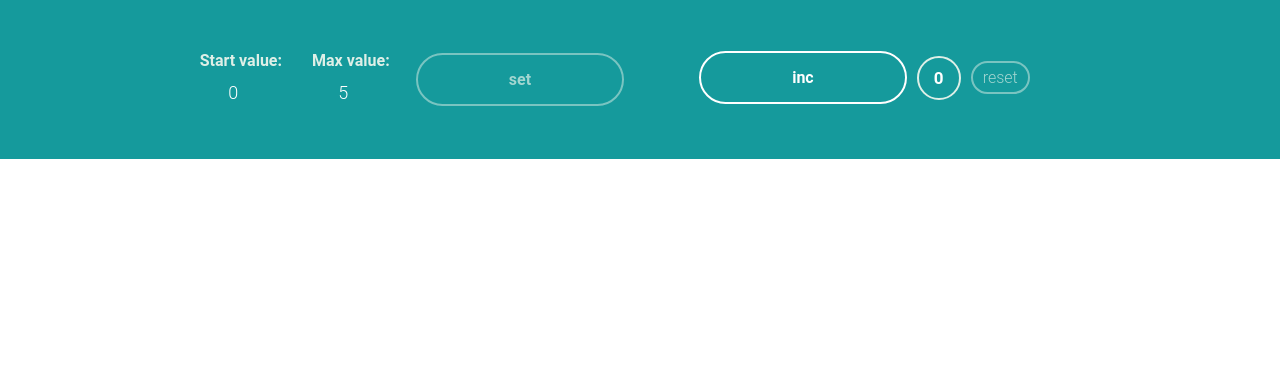
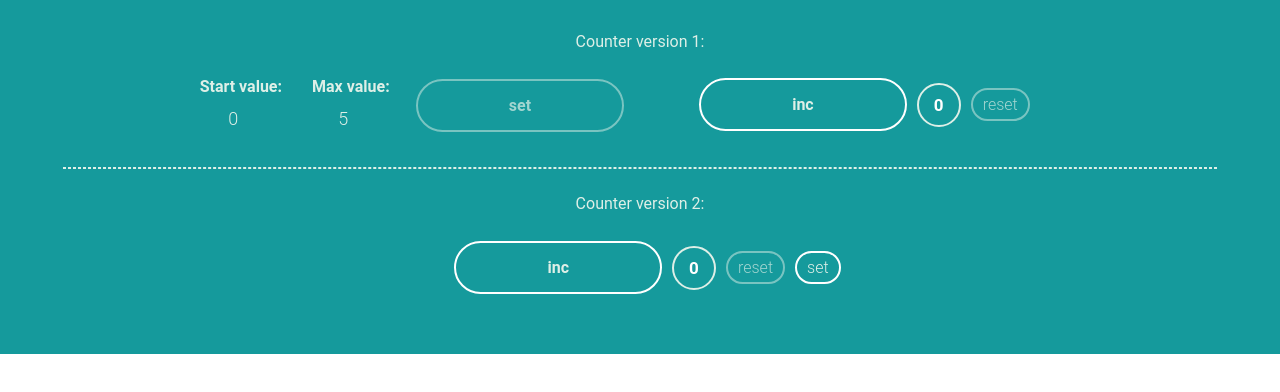
Before and after one commit to antondoom1/counter, a React (Create React App) app: page / in a window 1280 px wide. Shown: the top 392 px of the page. Built offline with nearby package versions, Linux system fonts and the light colour scheme.

Commit message:
add the advanced independent counter version 2 new state, logic refactoring

```diff
--- a/src/App.css
+++ b/src/App.css
@@ -5,5 +5,11 @@
     display: flex;
     align-items: center;
     flex-direction: column;
-    color: #FFFFFF;
+    color: #DEEFE7;
 }
+
+.app hr {
+    width: 90%;
+    margin-bottom: 25px;
+    border: 1px dashed #DEEFE7;
+}
--- a/src/App.tsx
+++ b/src/App.tsx
@@ -1,71 +1,139 @@
-import React, {ChangeEvent, useEffect, useState} from 'react'
+import React, {useEffect, useState} from 'react'
 import './App.css'
 import {CounterV1} from './counters/CounterV1/CounterV1'
+import {CounterV2} from './counters/CounterV2/CounterV2'
 
 export type ErrorType = 'Incorrect value!' | 'Enter correct values and press "set"' | null
+type CountersStateType = {
+  counterId: number
+  minValue: number
+  maxValue: number
+  number: number
+}
 
 function App() {
-
-  const [minValue, setMinValue] = useState<number>(0)
-  const [maxValue, setMaxValue] = useState<number>(5)
-  const [number, setNumber] = useState<number>(minValue)
+  const [counters, setCounters] = useState<CountersStateType[]>([
+    {counterId: 1, minValue: 0, maxValue: 5, number: 0},
+    {counterId: 2, minValue: 0, maxValue: 5, number: 0}
+  ])
+  const [showCounter, setShowCounter] = useState<boolean>(true)
   let [error, setError] = useState<ErrorType>(null)
 
   useEffect(() => {
-    let startValueAsString = localStorage.getItem('start value')
-    let maxValueAsString = localStorage.getItem('max value')
-    if (startValueAsString && maxValueAsString) {
-      setMinValue(JSON.parse(startValueAsString))
-      setNumber(JSON.parse(startValueAsString))
-      setMaxValue(JSON.parse(maxValueAsString))
-    }
+    let startValueCounterV1AsString = localStorage.getItem('start value of counter v1')
+    let maxValueCounterV1AsString = localStorage.getItem('max value of counter v1')
+    let startValueCounterV2AsString = localStorage.getItem('start value of counter v2')
+    let maxValueCounterV2AsString = localStorage.getItem('max value of counter v2')
+
+    setCounters(counters.map(c =>
+      c.counterId === 1 && startValueCounterV1AsString && maxValueCounterV1AsString
+        ?
+        {
+          ...c,
+          minValue: JSON.parse(startValueCounterV1AsString),
+          maxValue: JSON.parse(maxValueCounterV1AsString),
+          number: JSON.parse(startValueCounterV1AsString)
+        } :
+        c.counterId === 2 && startValueCounterV2AsString && maxValueCounterV2AsString
+          ?
+          {
+            ...c,
+            minValue: JSON.parse(startValueCounterV2AsString),
+            maxValue: JSON.parse(maxValueCounterV2AsString),
+            number: JSON.parse(startValueCounterV2AsString)
+          } : c
+    ))
   }, [])
   useEffect(() => {
-    localStorage.setItem('start value', JSON.stringify(minValue))
-    localStorage.setItem('max value', JSON.stringify(maxValue))
-  }, [minValue, maxValue])
+    localStorage.setItem('start value of counter v1', JSON.stringify(counters[0].minValue))
+    localStorage.setItem('max value of counter v1', JSON.stringify(counters[0].maxValue))
+    localStorage.setItem('start value of counter v2', JSON.stringify(counters[1].minValue))
+    localStorage.setItem('max value of counter v2', JSON.stringify(counters[1].maxValue))
+  }, [counters.map(c => c)])
 
-  const incrementHandler = () => number < maxValue && setNumber(number + 1)
-  const resetHandler = () => setNumber(minValue)
-  const setValuesHandler = () => {
-    if (minValue < maxValue && minValue >= 0) {
-      setNumber(minValue)
-      setError(null)
-    }
+  const incrementNumber = (counterId: number, number: number, maxValue: number) => {
+    // if (number < maxValue)
+      setCounters(counters.map(c => c.counterId === counterId ? {...c, number: c.number + 1} : c))
   }
-
-  const setStartValueCallback = (e: ChangeEvent<HTMLInputElement>) => {
-    const newStartValue = +e.currentTarget.value
+  const resetNumber = (counterId: number) => {
+    setCounters(counters.map(c => c.counterId === counterId ? {...c, number: c.minValue} : c))
+  }
+  const setStartValue = (counterId: number, maxValue: number, newStartValue: number) => {
     setError('Enter correct values and press "set"')
     if (newStartValue < 0 || newStartValue >= maxValue) {
       setError('Incorrect value!')
     }
-    setMinValue(newStartValue)
+    setCounters(counters.map(c => c.counterId === counterId ? {...c, minValue: newStartValue} : c))
   }
-  const setMaxValueCallback = (e: ChangeEvent<HTMLInputElement>) => {
-    const newMaxValue = +e.currentTarget.value
+  const setNewMaxValue = (counterId: number, minValue: number, newMaxValue: number) => {
     setError('Enter correct values and press "set"')
     if (newMaxValue < 0 || newMaxValue <= minValue) {
       setError('Incorrect value!')
     }
-    setMaxValue(newMaxValue)
+    setCounters(counters.map(c => c.counterId === counterId ? {...c, maxValue: newMaxValue} : c))
   }
 
-  if (minValue >= maxValue || minValue < 0 || maxValue < 0) error = 'Incorrect value!'
+  const setValues = (counterId: number, minValue: number, maxValue: number) => {
+    if (minValue < maxValue && minValue >= 0) {
+      setCounters(counters.map(c => c.counterId === counterId ? {...c, number: minValue} : c))
+      setError(null)
+      setShowCounter(!showCounter)
+    }
+  }
+
+  const showSettingsBlock = () => {
+    setShowCounter(!showCounter)
+  }
+
+  if (counters[0].minValue >= counters[0].maxValue || counters[0].minValue < 0 || counters[0].maxValue < 0) error = 'Incorrect value!'
 
   return (
     <div className="app">
 
-      <CounterV1
-        number={number}
-        startValue={minValue}
-        maxValue={maxValue}
-        error={error}
-        incrementHandler={incrementHandler}
-        resetHandler={resetHandler}
-        setValuesHandler={setValuesHandler}
-        setStartValueCallback={setStartValueCallback}
-        setMaxValueCallback={setMaxValueCallback}/>
+      Counter version 1:
+
+      {
+        counters.map(c => {
+          if (c.counterId === 1)
+            return (
+              <CounterV1
+                key={c.counterId}
+                number={c.number}
+                startValue={c.minValue}
+                maxValue={c.maxValue}
+                error={error}
+                incrementHandler={() => incrementNumber(c.counterId, c.number, c.maxValue)}
+                resetHandler={() => resetNumber(c.counterId)}
+                setValuesHandler={() => setValues(c.counterId, c.minValue, c.maxValue)}
+                setStartValueCallback={(newStartValue) => setStartValue(c.counterId, c.maxValue, newStartValue)}
+                setMaxValueCallback={(newMaxValue) => setNewMaxValue(c.counterId, c.minValue, newMaxValue)}/>
+            )
+        })
+      }
+
+      <hr/>
+
+      Counter version 2:
+
+      {counters.map(c => {
+        if (c.counterId === 2)
+          return (
+            <CounterV2
+              key={c.counterId}
+              number={c.number}
+              startValue={c.minValue}
+              maxValue={c.maxValue}
+              error={error}
+              showCounter={showCounter}
+              incrementHandler={() => incrementNumber(c.counterId, c.number, c.maxValue)}
+              resetHandler={() => resetNumber(c.counterId)}
+              setStartValueCallback={(newStartValue) => setStartValue(c.counterId, c.maxValue, newStartValue)}
+              setMaxValueCallback={(newMaxValue) => setNewMaxValue(c.counterId, c.minValue, newMaxValue)}
+              setValuesHandler={() => setValues(c.counterId, c.minValue, c.maxValue)}
+              showSettingsBlockHandler={showSettingsBlock}
+            />
+          )
+      })}
 
     </div>
   )
--- a/src/counters/CounterV1/CounterUI.tsx
+++ b/src/components/CounterUI.tsx
@@ -1,9 +1,9 @@
 import React from 'react'
 import s from './CounterUI.module.css'
-import {Button} from '../../components/Button'
-import {Counter} from '../../components/Counter'
+import {Button} from './universal-button/Button'
+import {Counter} from './Counter'
 
-type CounterUIType = {
+export type CounterUIType = {
   number: number
   startValue: number
   maxValue: number
--- a/src/components/Input.tsx
+++ b/src/components/universal-input/Input.tsx
@@ -1,17 +1,22 @@
-import React from 'react'
+import React, {ChangeEvent} from 'react'
 
 type InputType = {
   inputValue: number
   inputClassName: string
-  onChangeValuesCallback: (e: React.ChangeEvent<HTMLInputElement>) => void
+  onChangeValuesCallback: (newValue: number) => void
 }
 
 export const Input: React.FC<InputType> = ({inputValue, inputClassName, onChangeValuesCallback}) => {
+
+  const onChangeValues = (e: ChangeEvent<HTMLInputElement>) => {
+    onChangeValuesCallback(+e.currentTarget.value)
+  }
+
   return (
     <input
       type={'number'}
       value={inputValue}
       className={inputClassName}
-      onChange={onChangeValuesCallback}/>
+      onChange={onChangeValues}/>
   )
 }
--- a/src/counters/CounterV1/CounterV1.module.css
+++ b/src/counters/CounterV1/CounterV1.module.css
@@ -3,6 +3,7 @@
     margin-bottom: 1.2em;
     display: flex;
     gap: 60px;
+    min-height: 70px;
 }
 
 .errorMessage {
@@ -19,5 +20,6 @@
 }
 
 .displayWrapper {
+    margin-top: 8px;
     min-width: 400px;
 }
--- /dev/null
+++ b/src/counters/CounterV2/CounterV2.module.css
@@ -0,0 +1,23 @@
+.counterWrapper {
+    margin-top: 1.2em;
+    margin-bottom: 1.2em;
+    display: flex;
+    align-items: center;
+    min-height: 70px;
+}
+
+.displayWrapper {
+    display: flex;
+    align-items: center;
+}
+
+.setButton {
+    all: unset;
+    margin-left: 10px;
+    background: transparent;
+    border: 2px solid white;
+    padding: 5px 10px;
+    border-radius: 50px;
+    cursor: pointer;
+    font-weight: 300;
+}
--- /dev/null
+++ b/src/counters/CounterV2/CounterV2.tsx
@@ -0,0 +1,69 @@
+import React from 'react'
+import {ErrorType} from '../../App'
+import s from './CounterV2.module.css'
+import {Button} from '../../components/universal-button/Button'
+import {CounterSettings} from '../../components/CounterSettings'
+import {CounterUI} from '../../components/CounterUI'
+
+type CounterV2Type = {
+  number: number
+  startValue: number
+  maxValue: number
+  showCounter: boolean
+  error: ErrorType
+  incrementHandler: () => void
+  resetHandler: () => void
+  setValuesHandler: () => void
+  showSettingsBlockHandler: () => void
+  setStartValueCallback: (newStartValue: number) => void
+  setMaxValueCallback: (newMaxValue: number) => void
+}
+
+export const CounterV2: React.FC<CounterV2Type> = (
+  {
+    number,
+    startValue,
+    maxValue,
+    error,
+    incrementHandler,
+    resetHandler,
+    showCounter,
+    showSettingsBlockHandler,
+    setValuesHandler,
+    setStartValueCallback,
+    setMaxValueCallback
+  }
+) => {
+
+  return (
+
+    <div className={s.counterWrapper}>
+
+      {
+        showCounter
+          ?
+          <div className={s.displayWrapper}>
+            <CounterUI
+              number={number}
+              startValue={startValue}
+              maxValue={maxValue}
+              incrementHandler={incrementHandler}
+              resetHandler={resetHandler}/>
+            <Button name={'set'} disabled={false} buttonClassName={s.setButton} callBack={showSettingsBlockHandler}/>
+          </div>
+
+          :
+          <div>
+            <CounterSettings
+              startValue={startValue}
+              maxValue={maxValue}
+              error={error}
+              setValuesHandler={setValuesHandler}
+              setStartValueCallback={setStartValueCallback}
+              setMaxValueCallback={setMaxValueCallback}/>
+          </div>
+      }
+
+    </div>
+  )
+}
```
Also changed, not shown: src/components/CounterSettings.tsx (renamed from src/counters/CounterV1/CounterSettings.tsx, +6 -6 lines), src/counters/CounterV1/CounterV1.tsx (+5 -5 lines), src/components/CounterSettings.module.css (renamed from src/counters/CounterV1/CounterSettings.module.css), src/components/CounterUI.module.css (renamed from src/counters/CounterV1/CounterUI.module.css), src/components/universal-button/Button.tsx (renamed from src/components/Button.tsx).
